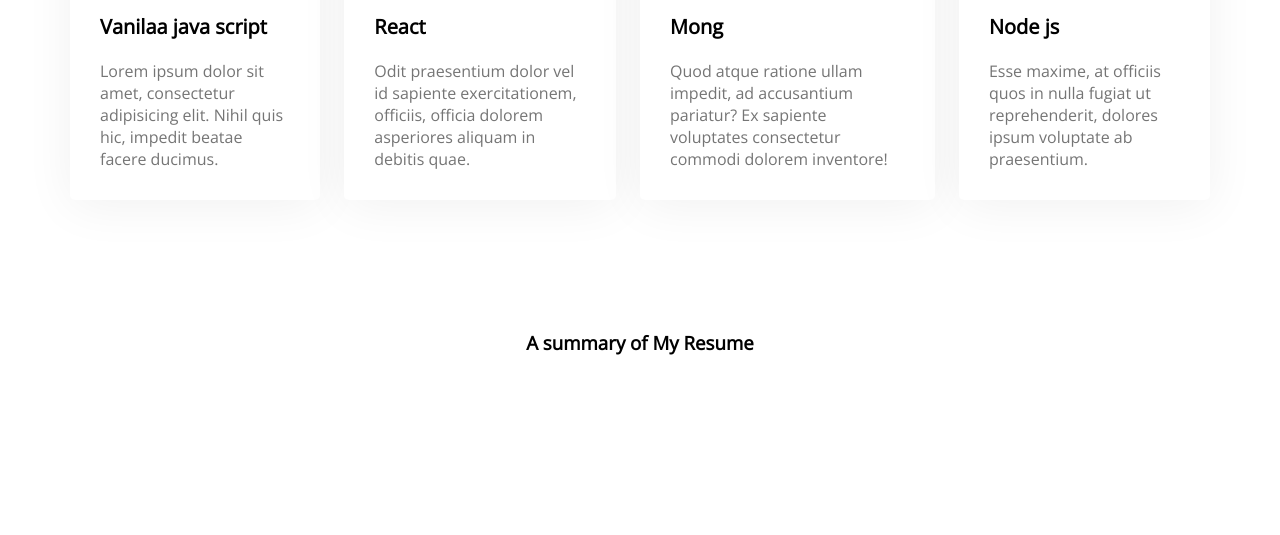
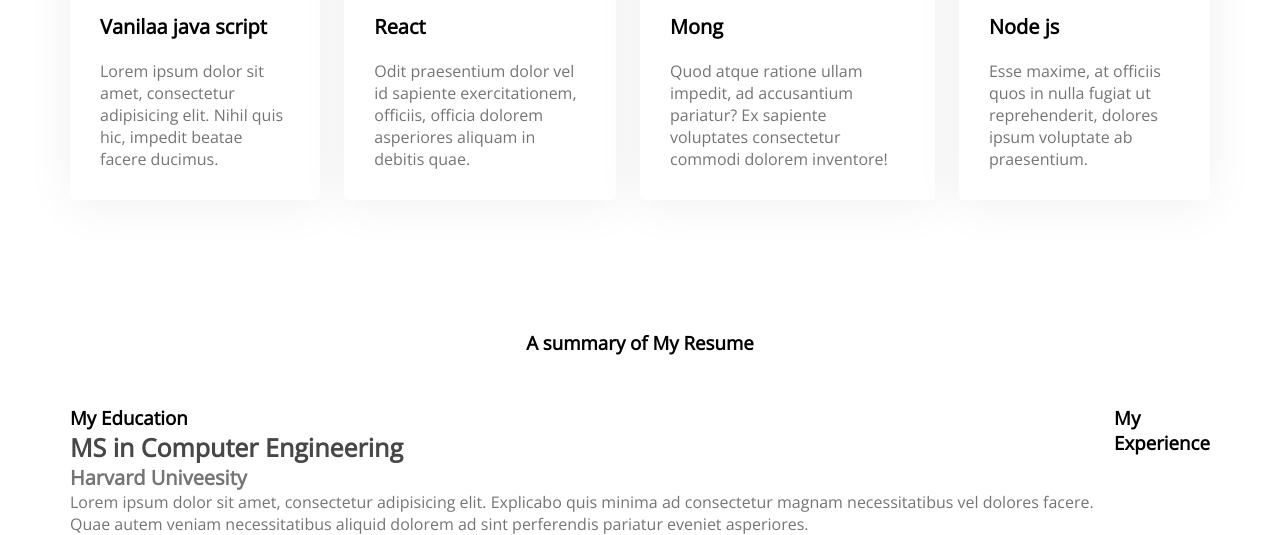
Before and after one commit to Saiful-94/developer-portfolio, a plain HTML site: page index.html in a window 1280 px wide. Shown: the part 1762-2297 px from the top of the page. Before the commit the page ends 2167 px from the top, so only its background shows below. Drawn offline with nearby package versions, Linux system fonts and the light colour scheme.

Commit message:
A suimmery

```diff
--- a/index.html
+++ b/index.html
@@ -88,7 +88,19 @@
  <!-- Resume section -->
             <section class="resume">
                 <h3 class="section-title">A summary of My Resume</h3>
-                <div class="resume-content"></div>
+                <div class="resume-content">
+                    <div>
+                        <h3 class="resume-title">My Education</h3>
+                        <div class="resume=item">
+                            <h4 class="title">MS in Computer Engineering</h4>
+                            <h5 class="sub-title">Harvard Univeesity</h5>
+                              <p class="description">Lorem ipsum dolor sit amet, consectetur adipisicing elit. Explicabo quis minima ad consectetur magnam necessitatibus vel dolores facere. Quae autem veniam necessitatibus aliquid dolorem ad sint perferendis pariatur eveniet asperiores.</p>
+                         </div>
+                    </div>
+                    <div>
+                        <h3 class="resume-title">My Experience</h3>
+                    </div>
+                </div>
             </section>
 
 
--- a/styles/portfolio.css
+++ b/styles/portfolio.css
@@ -126,3 +126,20 @@
 }
 
 /* Resume styles */
+.resume-content{
+    display: flex;
+}
+.resume .title{
+    font-weight: 700;
+    font-size: 25px;
+    color: #474747;
+}
+.resume .sub-title{
+    color: #757575;
+    font-weight: 600;
+    font-size: 20px;
+}
+
+.resume .description{
+color: #757575;
+}
```
